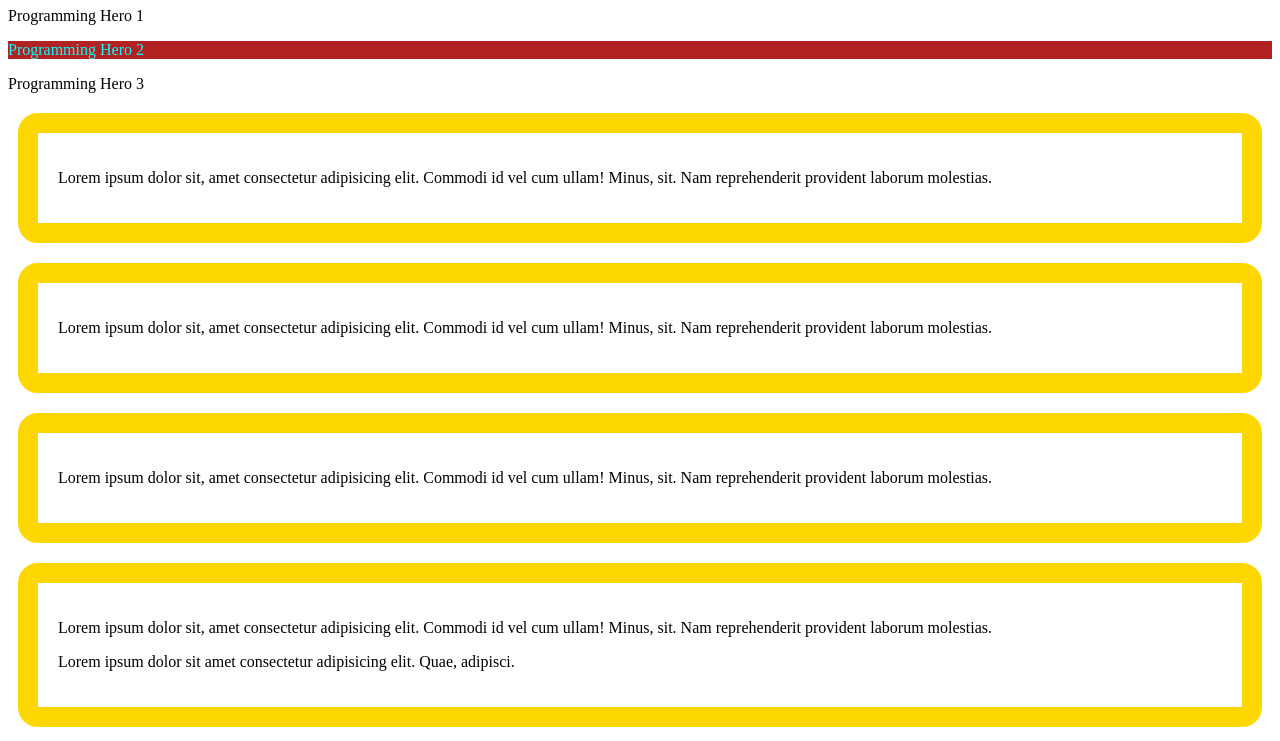
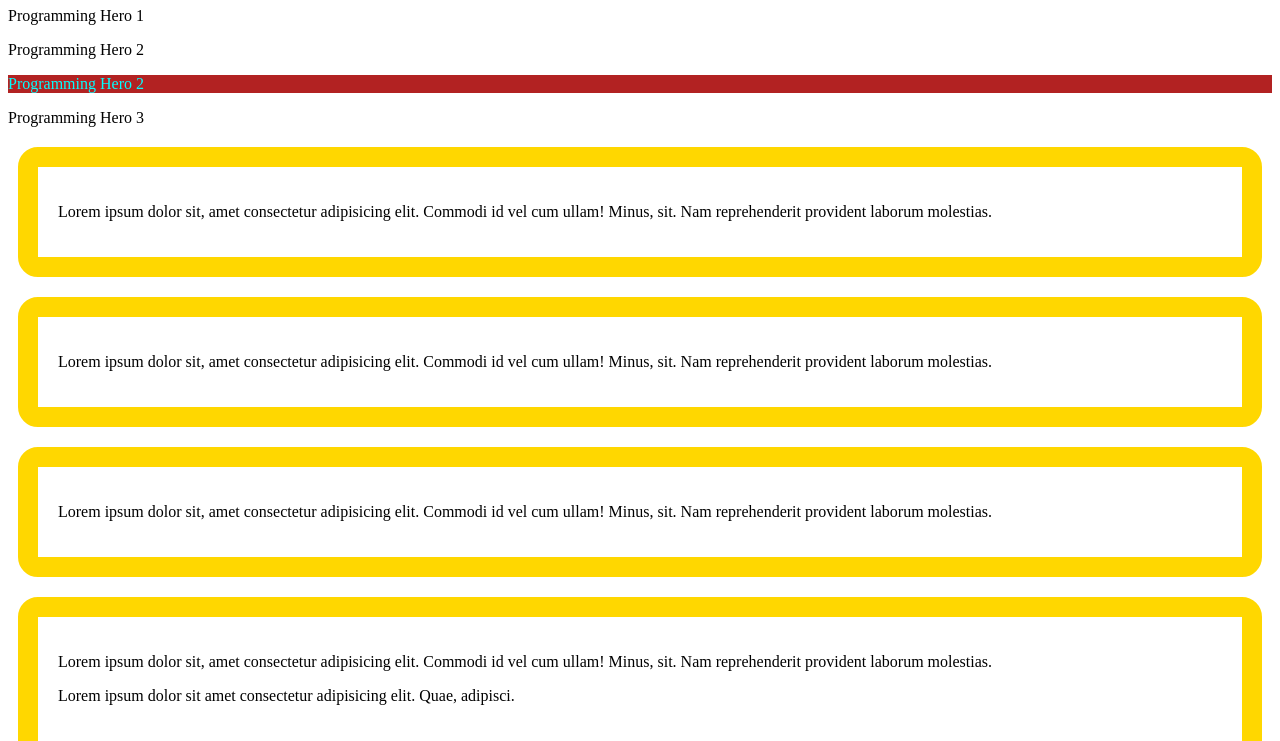
Before and after one commit to Akash-Paul-BRACU/practice_session, a plain HTML site: page practice.html in a window 1280 px wide. Shown: the part 73-814 px from the top of the page. Drawn offline with Linux system fonts and the light colour scheme.

Commit message:
fixed prblem

```diff
--- a/practice.html
+++ b/practice.html
@@ -12,6 +12,7 @@
 <body>
     <h1>Practice Module</h1>
     <p id="hero">Programming Hero 1</p>
+    <p id="hero">Programming Hero 2</p>
     <p id="program" class="number">Programming Hero 2</p>
     <p id="check">Programming Hero 3</p>
 
```
